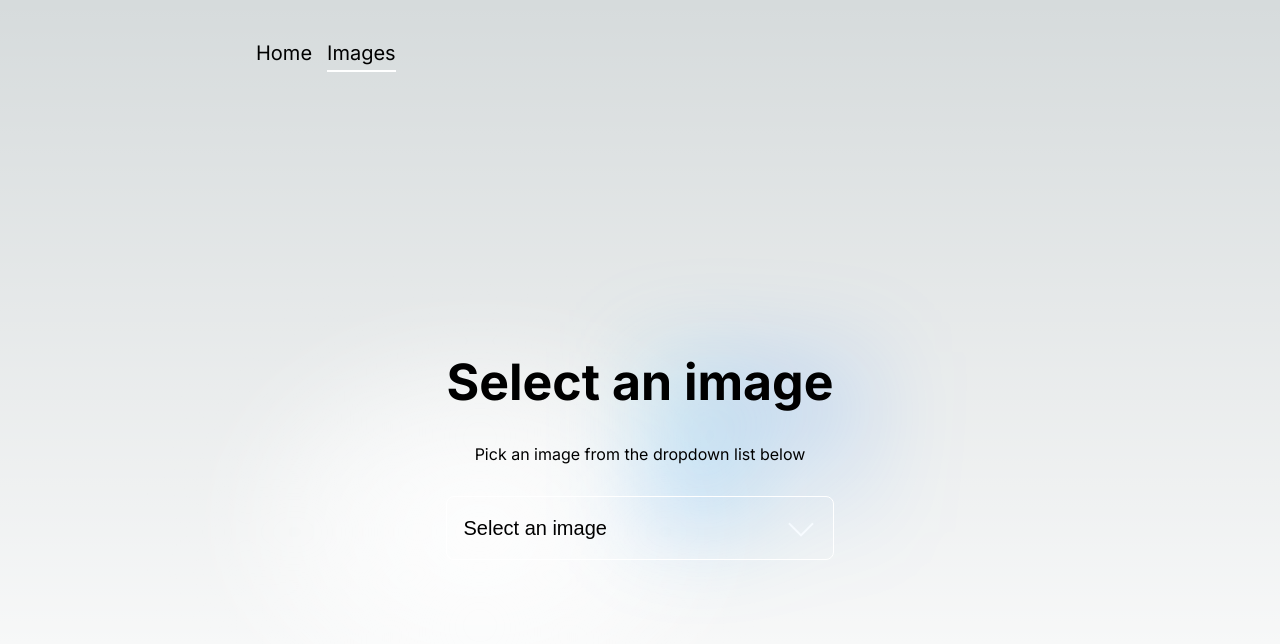
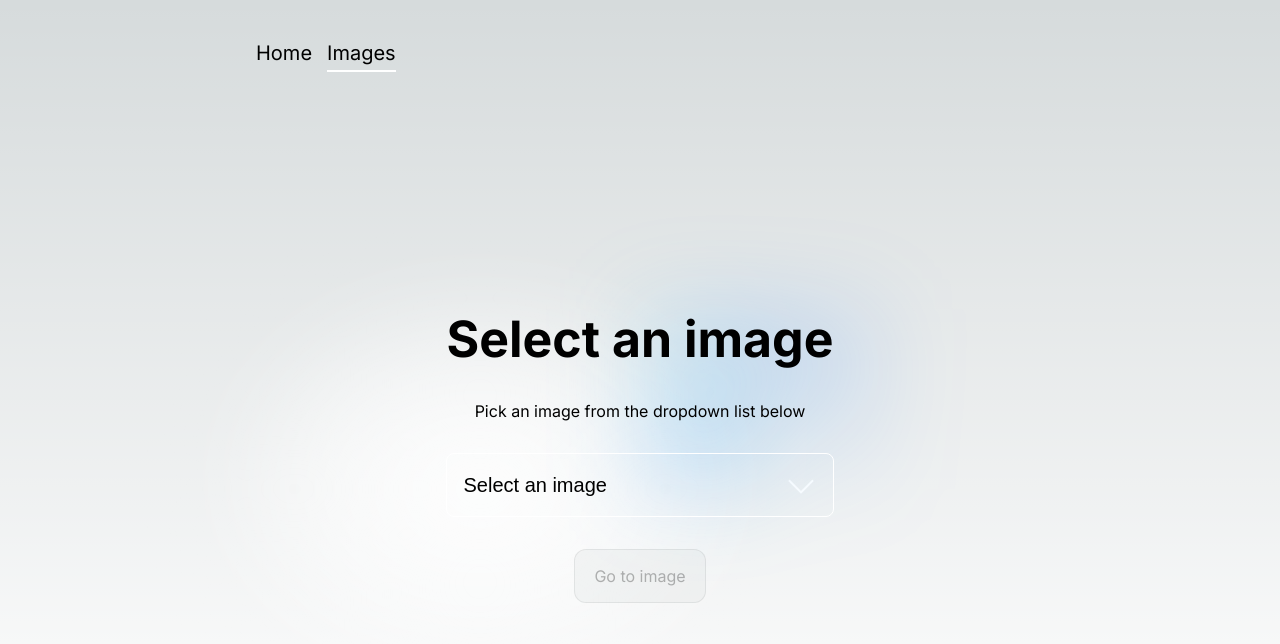
Before and after one commit to yass09/test-zoom-next, a Next.js app: page /images in a window 1280 px wide. Shown: the top 644 px of the page. Built offline with nearby package versions, Linux system fonts and the light colour scheme.

Commit message:
fix: minor fixes to image selector component

```diff
--- a/src/components/ImageSelector/ImageSelector.jsx
+++ b/src/components/ImageSelector/ImageSelector.jsx
@@ -18,13 +18,18 @@ export const ImageSelector = ({ imageListOptions }) => {
         id="images"
         onChangeHandler={onChangeHandler}
       />
-      {currentValue && (
+      {currentValue ? (
         <Link
           href={`/${getSlugFromImagePath(currentValue)}`}
           className={styles.imageLink}
+          aria-disabled={!currentValue}
         >
           Go to image
         </Link>
+      ) : (
+        <button className={styles.imageLink} disabled>
+          Go to image
+        </button>
       )}
     </>
   );
--- a/src/components/ImageSelector/ImageSelector.module.scss
+++ b/src/components/ImageSelector/ImageSelector.module.scss
@@ -1,6 +1,13 @@
 .imageLink {
-  background: rgba(var(--card-rgb), 0.1);
+  background: rgba(var(--card-rgb), 0.5);
   border: 1px solid rgba(var(--card-border-rgb), 0.15);
   border-radius: var(--border-radius);
   padding: 1rem 1.2rem;
+  font-size: 16px;
+  font-family: inherit;
+  transition: background 0.5s ease-in;
+
+  &:disabled {
+    background: rgba(var(--card-rgb), 0.1);
+  }
 }
--- a/src/components/Select/Select.jsx
+++ b/src/components/Select/Select.jsx
@@ -7,7 +7,7 @@ export const Select = ({ options, onChangeHandler, label, id }) => {
     <>
       {label && <label htmlFor={id}>{label}</label>}
       <div className={styles.selectContainer}>
-        <select name={id} id={id} onChange={onChangeHandler}>
+        <select name={id} id={id} onChange={onChangeHandler} autocomplete="off">
           {options.map(({ value, label, selected, disabled }) => (
             <option
               value={value || label}
```
